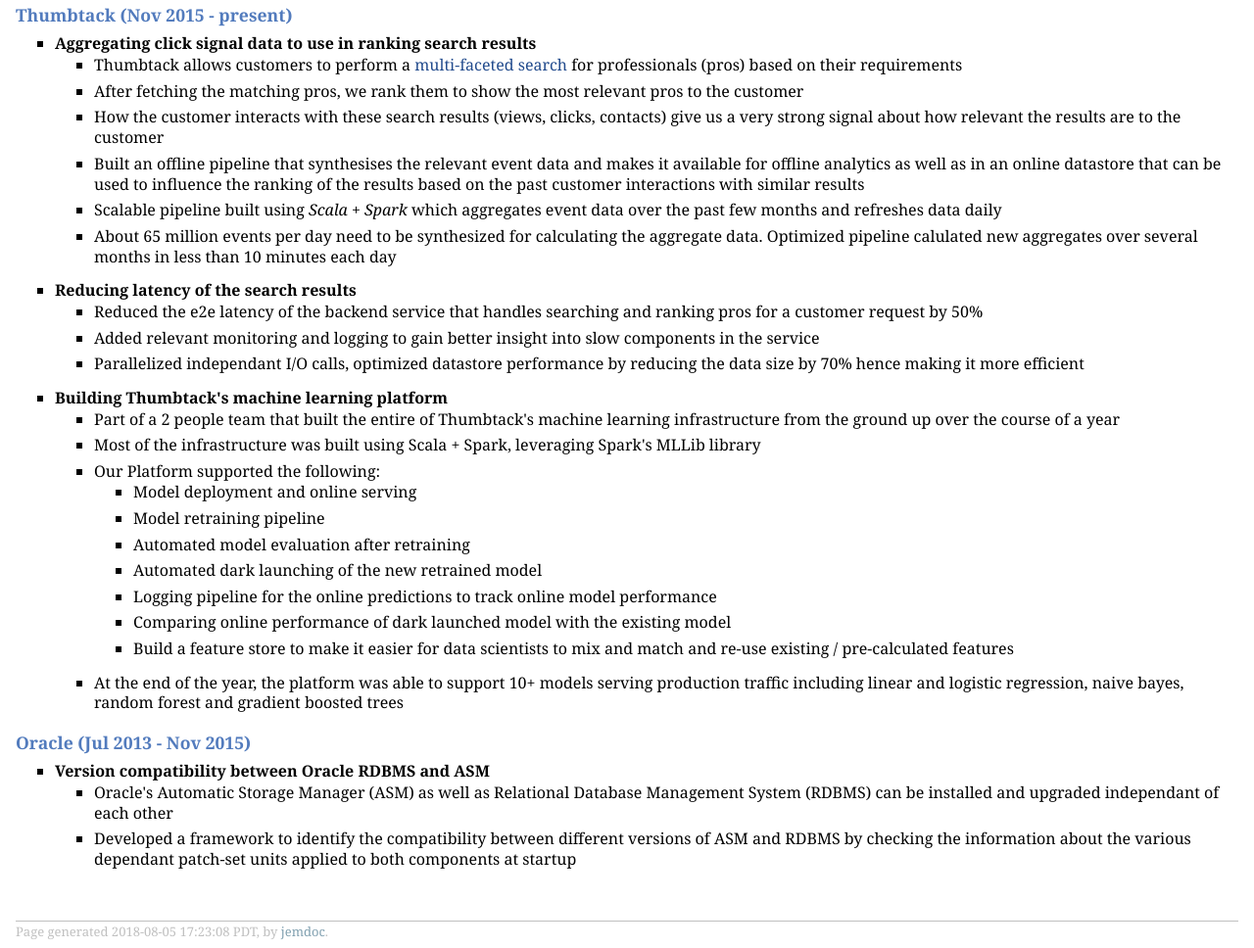
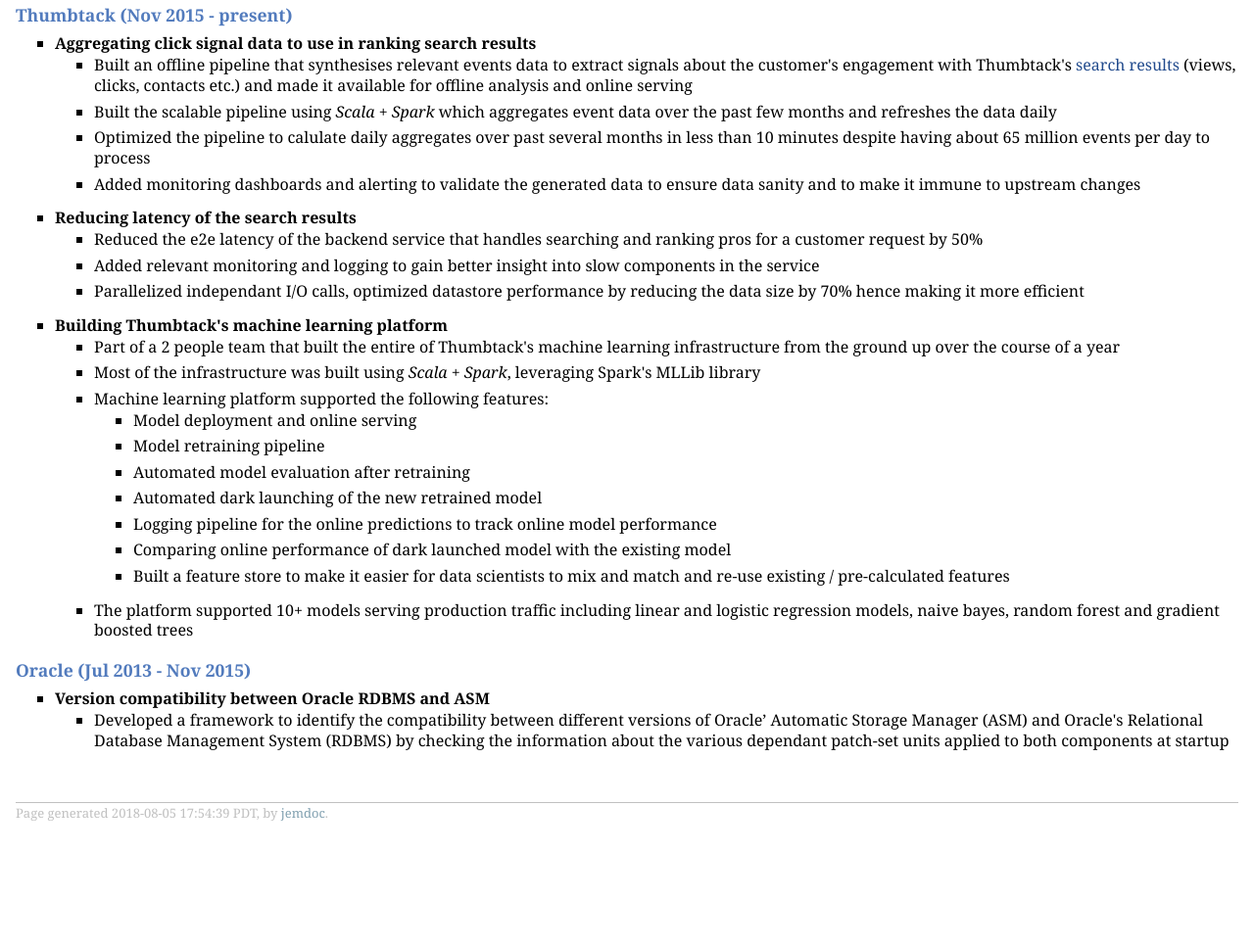
Before and after one commit to hppanchal/hppanchal.github.io, a plain HTML site: page index.html in a window 1280 px wide. Shown: the part 583-1551 px from the top of the page at 98% size. After the commit the page ends 1430 px from the top, so only its background shows below. Drawn offline with Linux system fonts and the light colour scheme.

Commit message:
Reword parts of work experience

```diff
--- a/index.html
+++ b/index.html
@@ -40,17 +40,13 @@
 <ul>
 <li><p><b>Aggregating click signal data to use in ranking search results</b></p>
 <ul>
-<li><p>Thumbtack allows customers to perform a <a href="https://www.thumbtack.com/ca/san-francisco/house-cleaning/">multi-faceted search</a> for professionals (pros) based on their requirements</p>
+<li><p>Built an offline pipeline that synthesises relevant events data to extract signals about the customer's engagement with Thumbtack's <a href="https://www.thumbtack.com/ca/san-francisco/house-cleaning/">search results</a> (views, clicks, contacts etc.) and made it available for offline analysis and online serving</p>
 </li>
-<li><p>After fetching the matching pros, we rank them to show the most relevant pros to the customer</p>
+<li><p>Built the scalable pipeline using <i>Scala + Spark</i> which aggregates event data over the past few months and refreshes the data daily</p>
 </li>
-<li><p>How the customer interacts with these search results (views, clicks, contacts) give us a very strong signal about how relevant the results are to the customer</p>
+<li><p>Optimized the pipeline to calulate daily aggregates over past several months in less than 10 minutes despite having about 65 million events per day to process</p>
 </li>
-<li><p>Built an offline pipeline that synthesises the relevant event data and makes it available for offline analytics as well as in an online datastore that can be used to influence the ranking of the results based on the past customer interactions with similar results</p>
-</li>
-<li><p>Scalable pipeline built using <i>Scala + Spark</i> which aggregates event data over the past few months and refreshes data daily</p>
-</li>
-<li><p>About 65 million events per day need to be synthesized for calculating the aggregate data. Optimized pipeline calulated new aggregates over several months in less than 10 minutes each day</p>
+<li><p>Added monitoring dashboards and alerting to validate the generated data to ensure data sanity and to make it immune to upstream changes</p>
 </li>
 </ul>
 
@@ -74,9 +70,9 @@
 <ul>
 <li><p>Part of a 2 people team that built the entire of Thumbtack's machine learning infrastructure from the ground up over the course of a year</p>
 </li>
-<li><p>Most of the infrastructure was built using Scala + Spark, leveraging Spark's MLLib library</p>
+<li><p>Most of the infrastructure was built using <i>Scala + Spark</i>, leveraging Spark's MLLib library</p>
 </li>
-<li><p>Our Platform supported the following:</p>
+<li><p>Machine learning platform supported the following features:</p>
 <ul>
 <li><p>Model deployment and online serving</p>
 </li>
@@ -90,10 +86,10 @@
 </li>
 <li><p>Comparing online performance of dark launched model with the existing model</p>
 </li>
-<li><p>Build a feature store to make it easier for data scientists to mix and match and re-use existing / pre-calculated features</p>
+<li><p>Built a feature store to make it easier for data scientists to mix and match and re-use existing / pre-calculated features</p>
 </li></ul>
 </li>
-<li><p>At the end of the year, the platform was able to support 10+ models serving production traffic including linear and logistic regression, naive bayes, random forest and gradient boosted trees</p>
+<li><p>The platform supported 10+ models serving production traffic including linear and logistic regression models, naive bayes, random forest and gradient boosted trees</p>
 </li>
 </ul>
 
@@ -103,9 +99,7 @@
 <ul>
 <li><p><b>Version compatibility between Oracle RDBMS and ASM</b></p>
 <ul>
-<li><p>Oracle's Automatic Storage Manager (ASM) as well as Relational Database Management System (RDBMS) can be installed and upgraded independant of each other</p>
-</li>
-<li><p>Developed a framework to identify the compatibility between different versions of ASM and RDBMS by checking the information about the various dependant patch-set units applied to both components at startup </p>
+<li><p>Developed a framework to identify the compatibility between different versions of Oracle&rsquo; Automatic Storage Manager (ASM) and Oracle's Relational Database Management System (RDBMS) by checking the information about the various dependant patch-set units applied to both components at startup</p>
 </li>
 </ul>
 
@@ -113,7 +107,7 @@
 </ul>
 <div id="footer">
 <div id="footer-text">
-Page generated 2018-08-05 17:23:08 PDT, by <a href="http://jemdoc.jaboc.net/">jemdoc</a>.
+Page generated 2018-08-05 17:54:39 PDT, by <a href="http://jemdoc.jaboc.net/">jemdoc</a>.
 </div>
 </div>
 </div>
```
Also changed, not shown: 1 other file.
